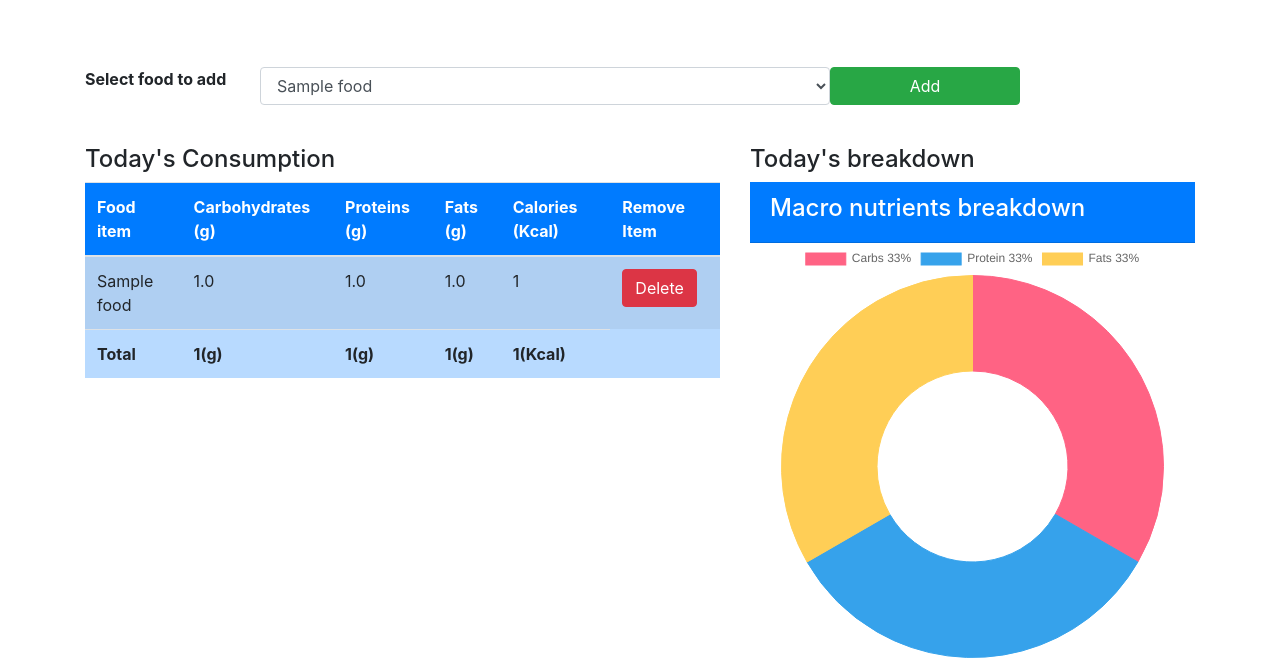
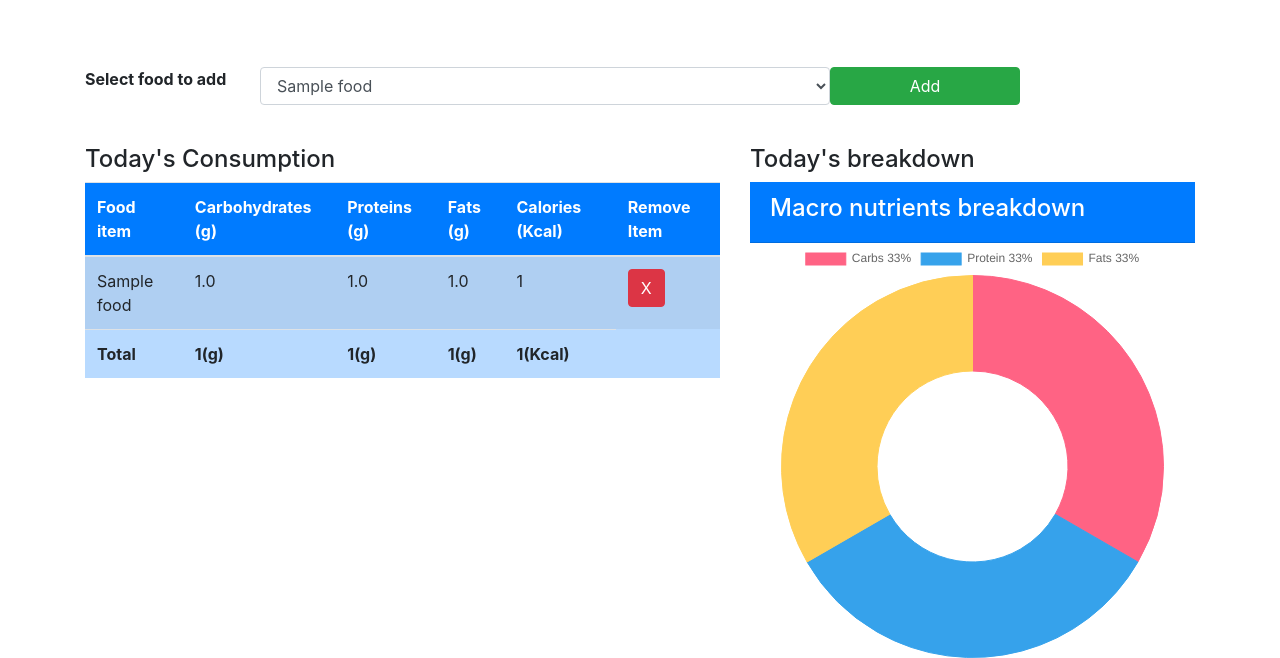
Before and after one commit to amakarudze/calorie-tracker, a Django app: page / in a window 1280 px wide. Shown: the part 224-882 px from the top of the page. Run offline with Django 3.2, Linux system fonts and the light colour scheme; a user stored in the database is signed in; tables that the repository leaves empty hold one stand-in row (values such as "Sample post"); some libraries are stand-ins or nearby versions.

Commit message:
Change delete button text

```diff
--- a/templates/counter/index.html
+++ b/templates/counter/index.html
@@ -81,7 +81,7 @@
                                 <td>{{ consumed.food_consumed.protein }}</td>
                                 <td>{{ consumed.food_consumed.fats }}</td>
                                 <td>{{ consumed.food_consumed.calories }}</td>
-                                <td><a class="btn btn-danger" href="{%  url 'delete' consumed.id %}">Delete</a></td>
+                                <td><a class="btn btn-danger" href="{%  url 'delete' consumed.id %}">X</a></td>
                             </tr>
                         {% endfor %}
                         <tr>
```
